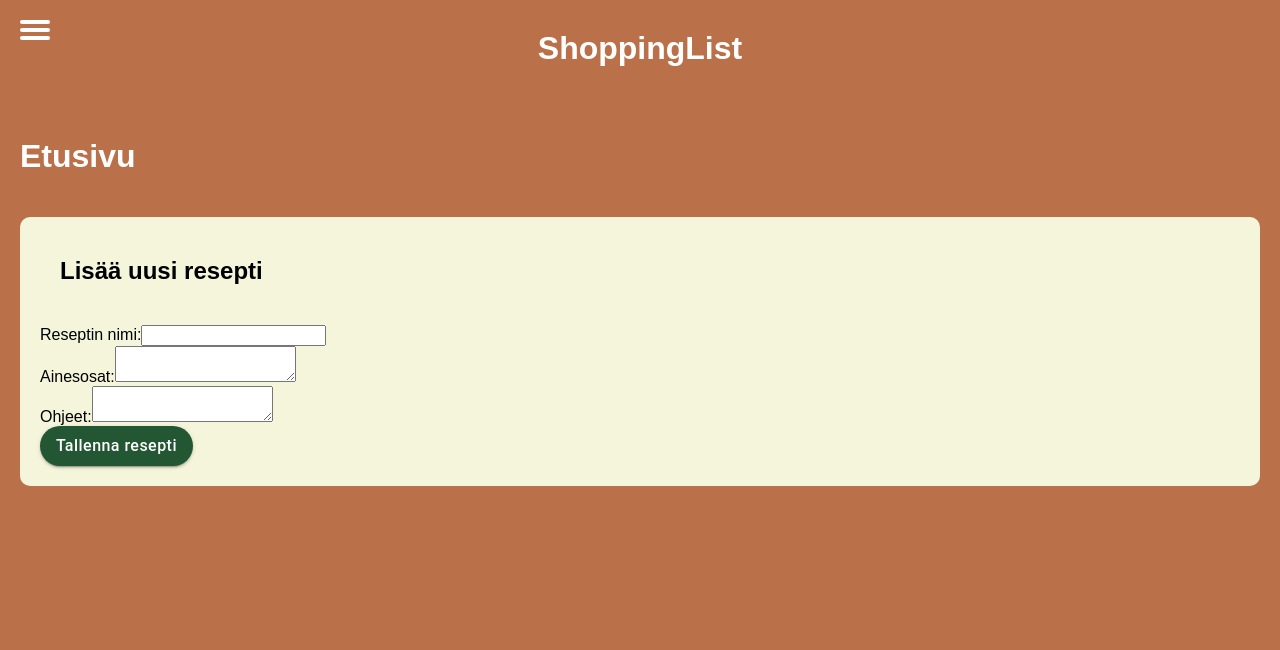
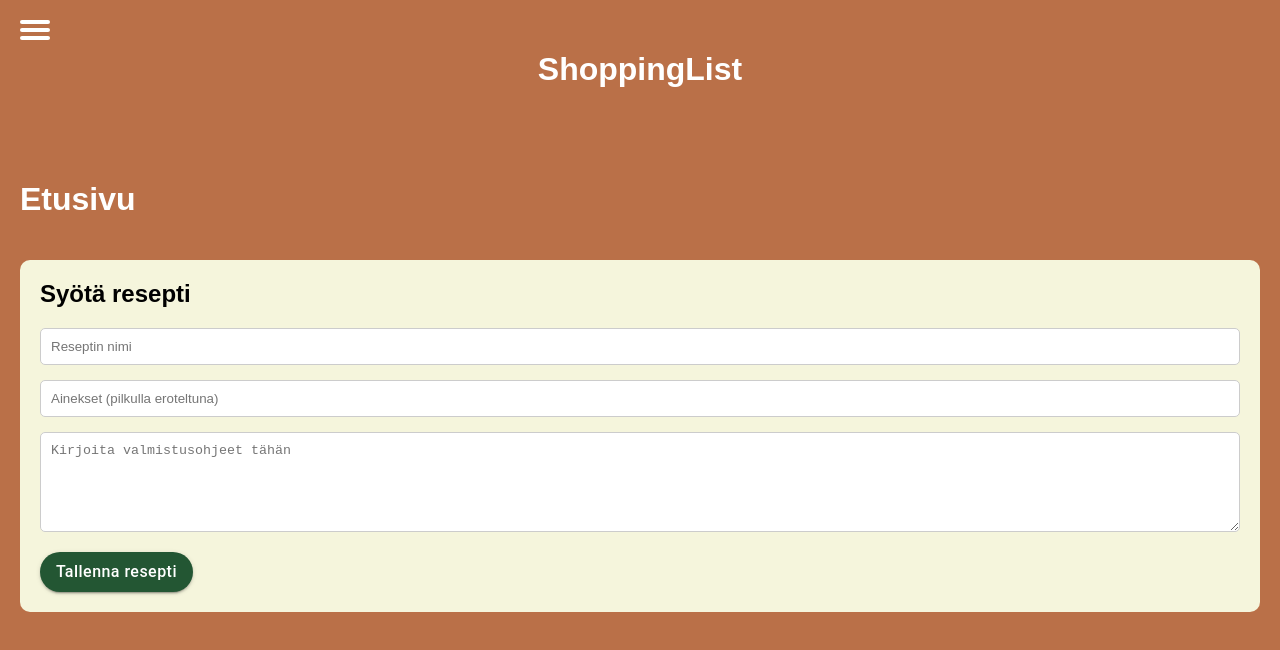
Before and after one commit to riikkaln/ShoppingList, a React (Create React App) app: page / in a window 1280 px wide. Shown: the top 650 px of the page. Built offline with nearby package versions, Linux system fonts and the light colour scheme.

Commit message:
Päivitetty sovellusta

```diff
--- a/src/App.jsx
+++ b/src/App.jsx
@@ -1,4 +1,4 @@
-import React from 'react';
+import React, { useState, useEffect } from 'react';
 import { BrowserRouter as Router, Routes, Route } from 'react-router-dom';
 import HomePage from './pages/HomePage';
 import ShoppingListPage from './pages/ShoppingListPage';
@@ -6,13 +6,54 @@ import RecipesPage from './pages/RecipesPage';
 import NavBar from './components/NavBar';
 
 const App = () => {
+  const [recipes, setRecipes] = useState([]);
+  const [shoppingList, setShoppingList] = useState([]);
+
+  // Lataa reseptit localStorage:sta sivun alussa
+  useEffect(() => {
+    const savedRecipes = JSON.parse(localStorage.getItem('recipes')) || [];
+    setRecipes(savedRecipes);
+  }, []);
+
+  const addRecipe = (recipe) => {
+    setRecipes((prevRecipes) => {
+      const newRecipes = [...prevRecipes, recipe];
+      localStorage.setItem('recipes', JSON.stringify(newRecipes)); // Päivitä localStorage
+      return newRecipes;
+    });
+  };
+
+  const addToShoppingList = (item) => {
+    setShoppingList((prevList) => [...prevList, item]);
+  };
+
+  const removeFromShoppingList = (item) => {
+    setShoppingList((prevList) => prevList.filter((i) => i !== item));
+  };
+
+  const clearShoppingList = () => {
+    setShoppingList([]);
+  };
+
   return (
     <Router>
       <NavBar />
       <Routes>
-        <Route path="/" element={<HomePage />} />
-        <Route path="/shopping-list" element={<ShoppingListPage />} />
-        <Route path="/recipes" element={<RecipesPage />} />
+        <Route path="/" element={<HomePage addRecipe={addRecipe} />} />
+        <Route
+          path="/shopping-list"
+          element={
+            <ShoppingListPage
+              shoppingList={shoppingList}
+              removeFromShoppingList={removeFromShoppingList}
+              clearShoppingList={clearShoppingList}
+            />
+          }
+        />
+        <Route
+          path="/recipes"
+          element={<RecipesPage recipes={recipes} addToShoppingList={addToShoppingList} />}
+        />
       </Routes>
     </Router>
   );
--- a/src/components/NavBar.css
+++ b/src/components/NavBar.css
@@ -1,31 +1,27 @@
 /* Header */
 .header {
   display: flex;
-  justify-content: center; /* Keskitetään headerin sisältö */
-  align-items: center; /* Keskitetään pystysuunnassa */
-  position: relative; /* Mahdollistaa hampurilaisvalikon sijoittamisen vasempaan yläkulmaan */
-  padding: 10px 20px; /* Lisää tilaa vasemmalle ja oikealle */
-  background-color: #BA7048; /* Taustaväri */
-  width: 100%; /* Varmistaa, että leveyttä on koko näkymän leveys */
+  justify-content: center;
+  align-items: center;
+  position: relative; /* Tärkeä: Header tarvitsee position relative, jotta hampurilaisvalikko voi käyttää absolute-positionia */
+  padding: 10px 20px;
+  background-color: #BA7048;
+  width: 100%;
+  z-index: 1; /* Header saa pienemmän z-indexin kuin hampurilaisvalikko */
 }
 
 /* Hampurilaisvalikko */
 .hamburger {
-  position: absolute; /* Asetetaan ikoni absoluuttisesti suhteessa headeriin */
-  left: 20px; /* Välimatka vasemmalle */
-  top: 20px; /* Välimatka ylös */
+  position: absolute; /* Asetetaan hampurilaisvalikon sijainti suhteessa headeriin */
+  left: 20px;
+  top: 20px;
   width: 30px;
   cursor: pointer;
   display: flex;
   flex-direction: column;
   justify-content: space-between;
   height: 20px;
-  z-index: 1001;  /* Pidä hampurilaisvalikko ikoni päällä */
-}
-
-.recipe-form.hidden {
-  opacity: 0;
-  pointer-events: none;
+  z-index: 1001; /* Hampurilaisvalikko saa suurimman z-indexin, jotta se menee muiden päälle */
 }
 
 .hamburger .bar {
@@ -34,22 +30,13 @@
   border-radius: 2px;
 }
 
-/* Otsikon tyyli */
-.header-title {
-  font-size: 32px;  /* Aseta haluamasi koko */
-  margin: 0;
-  color: white;
-  text-align: center;  /* Keskitetään teksti */
-  z-index: 1000; /* Varmistaa, että otsikko ei mene hampurilaisvalikon päälle */
-}
-
 /* Valikko */
 .menu {
-  position: fixed; /* Kiinnitä valikko koko näyttöön */
+  position: fixed;
   top: 0;
   left: 0;
-  height: 100vh; /* 100% näkymän korkeudesta */
-  width: 100vw; /* 100% näkymän leveydestä */
+  height: 100vh;
+  width: 100vw;
   background-color: #BA7048;
   display: flex;
   flex-direction: column;
@@ -58,12 +45,13 @@
   list-style: none;
   margin: 0;
   padding: 0;
-  transform: translateX(-100%); /* Piilota valikko alkuun */
-  transition: transform 0.3s ease-in-out; /* Sileä animaatio */
+  transform: translateX(-100%); /* Piilottaa valikon alkuun */
+  transition: transform 0.3s ease-in-out;
+  z-index: 1000; /* Valikon z-index on hieman pienempi kuin hampurilaisvalikon */
 }
 
 .menu.open {
-  transform: translateX(0); /* Näytä valikko */
+  transform: translateX(0); /* Näyttää valikon, kun 'open' on käytössä */
 }
 
 /* Valikon linkit */
--- /dev/null
+++ b/src/components/RecipeInput.jsx
@@ -0,0 +1,106 @@
+import { useState, useEffect } from 'react';
+import styled from 'styled-components';
+import Button from '@mui/material/Button';
+
+const StyledRecipeForm = styled.div`
+  background-color: beige;
+  border-radius: 10px;
+  padding: 20px;
+  margin: 20px;
+`;
+
+const H2 = styled.h2`
+  margin: 0px auto 20px auto;
+`;
+
+const Input = styled.input`
+  display: block;
+  width: 100%;
+  padding: 10px;
+  margin-bottom: 15px;
+  border-radius: 5px;
+  border: 1px solid #ccc;
+`;
+
+const Textarea = styled.textarea`
+  display: block;
+  width: 100%;
+  padding: 10px;
+  margin-bottom: 20px;
+  border-radius: 5px;
+  border: 1px solid #ccc;
+  height: 100px;
+`;
+
+const RecipeInput = ({ addRecipe }) => {
+  const [name, setName] = useState('');
+  const [ingredients, setIngredients] = useState('');
+  const [instructions, setInstructions] = useState('');
+
+  // Tämä hook lataa reseptit localStorage:sta sivun latautuessa
+  useEffect(() => {
+    const savedRecipes = JSON.parse(localStorage.getItem('recipes')) || [];
+    savedRecipes.forEach((recipe) => addRecipe(recipe));
+  }, [addRecipe]);
+
+  const handleAddRecipe = () => {
+    if (name && ingredients && instructions) {
+      const ingredientArray = ingredients.split(',').map((item) => item.trim());
+      const newRecipe = { name, ingredients: ingredientArray, instructions };
+
+      // Lisää resepti App-komponenttiin ja tallentaa localStorageen
+      addRecipe(newRecipe);
+
+      const savedRecipes = JSON.parse(localStorage.getItem('recipes')) || [];
+      savedRecipes.push(newRecipe);
+      localStorage.setItem('recipes', JSON.stringify(savedRecipes));
+
+      // Tyhjennetään lomake
+      setName('');
+      setIngredients('');
+      setInstructions('');
+    }
+  };
+
+  return (
+    <StyledRecipeForm>
+      <H2>Syötä resepti</H2>
+      <Input
+        type="text"
+        value={name}
+        onChange={(e) => setName(e.target.value)}
+        placeholder="Reseptin nimi"
+      />
+      <Input
+        type="text"
+        value={ingredients}
+        onChange={(e) => setIngredients(e.target.value)}
+        placeholder="Ainekset (pilkulla eroteltuna)"
+      />
+      <Textarea
+        value={instructions}
+        onChange={(e) => setInstructions(e.target.value)}
+        placeholder="Kirjoita valmistusohjeet tähän"
+      />
+      <Button
+        type="submit"
+        variant="contained"
+        color="primary"
+        sx={{
+          backgroundColor: '#235633',
+          '&:hover': {
+            backgroundColor: '#235633',
+          },
+          fontSize: '16px',
+          borderRadius: '30px',
+          textTransform: 'none',
+        }}
+        onClick={handleAddRecipe}
+      >
+        Tallenna resepti
+      </Button>
+    </StyledRecipeForm>
+  );
+};
+
+export default RecipeInput;
--- /dev/null
+++ b/src/components/RecipeList.jsx
@@ -0,0 +1,31 @@
+import React from 'react';
+
+const RecipeList = ({ recipes, addToShoppingList }) => {
+  return (
+    <div className="recipe-list">
+      <h2>Reseptit</h2>
+      {recipes.length === 0 ? (
+        <p>Ei reseptejä.</p>
+      ) : (
+        recipes.map((recipe, index) => (
+          <div key={index} className="recipe">
+            <h3>{recipe.name}</h3>
+            <p><strong>Ohjeet:</strong> {recipe.instructions}</p>
+            <ul>
+              {recipe.ingredients.map((ingredient, idx) => (
+                <li key={idx}>
+                  {ingredient}{' '}
+                  <button onClick={() => addToShoppingList(ingredient)}>
+                    Lisää ostoslistaan
+                  </button>
+                </li>
+              ))}
+            </ul>
+          </div>
+        ))
+      )}
+    </div>
+  );
+};
+
+export default RecipeList;
--- a/src/index.css
+++ b/src/index.css
@@ -11,7 +11,7 @@ h1 {
 }
 
 h2 {
-  padding: 20px;
+  padding: 0px auto 20px;
 }
 
 p {
--- a/src/pages/HomePage.jsx
+++ b/src/pages/HomePage.jsx
@@ -1,10 +1,11 @@
-import RecipeForm from '../components/RecipeForm';
+import React from 'react';
+import RecipeInput from '../components/RecipeInput';
 
-const HomePage = () => {
+const HomePage = ({ addRecipe }) => {
   return (
     <div>
       <h1>Etusivu</h1>
-      <RecipeForm />
+      <RecipeInput addRecipe={addRecipe} />
     </div>
   );
 };
--- a/src/pages/RecipesPage.jsx
+++ b/src/pages/RecipesPage.jsx
@@ -1,12 +1,11 @@
-import SavedRecipes from '../components/SavedRecipes';
-import styled from 'styled-components';
+import React from 'react';
+import RecipeList from '../components/RecipeList';
 
-const RecipesPage = () => {
+const RecipesPage = ({ recipes, addToShoppingList }) => {
   return (
     <div>
       <h1>Reseptit</h1>
-      <p>Hallinnoi reseptejäsi täällä.</p>
-      <SavedRecipes />
+      <RecipeList recipes={recipes} addToShoppingList={addToShoppingList} />
     </div>
   );
 };
--- a/src/pages/ShoppingListPage.jsx
+++ b/src/pages/ShoppingListPage.jsx
@@ -1,8 +1,24 @@
-const ShoppingListPage = () => {
+import React from 'react';
+
+const ShoppingListPage = ({ shoppingList, removeFromShoppingList, clearShoppingList }) => {
   return (
     <div>
-      <h1>Ostoslista</h1>
-      <p>Täällä voit hallita ostoslistaa.</p>
+      <h2>Ostoslista</h2>
+      {shoppingList.length === 0 ? (
+        <p>Ostoslista on tyhjä.</p>
+      ) : (
+        <ul>
+          {shoppingList.map((item, index) => (
+            <li key={index}>
+              {item}{' '}
+              <button onClick={() => removeFromShoppingList(item)}>Poista</button>
+            </li>
+          ))}
+        </ul>
+      )}
+      {shoppingList.length > 0 && (
+        <button onClick={clearShoppingList}>Tyhjennä ostoslista</button>
+      )}
     </div>
   );
 };
```
Also changed, not shown: src/components/ShoppingList.jsx (added, +35 -0 lines).
